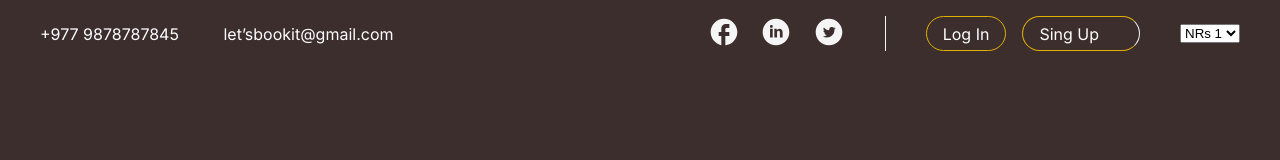
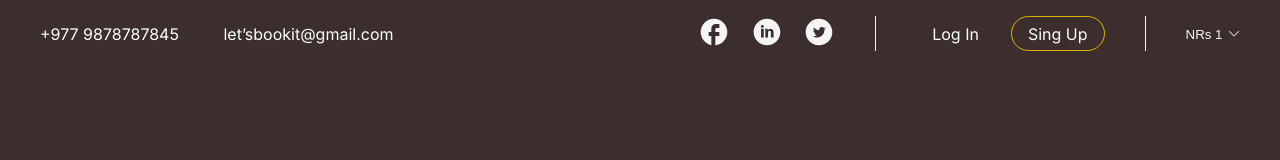
Before and after one commit to Gumadan/portfolio_6, a plain HTML site: page index.html in a window 1280 px wide. Drawn offline with Linux system fonts and the light colour scheme.

Commit message:
done header-top

```diff
--- a/css/style.css
+++ b/css/style.css
@@ -132,9 +132,23 @@ a {
   color: inherit;
   text-decoration: none;
 }
-
 .content {
   padding: 0 40px;
+}
+.select-custom select {
+  appearance: none;
+  background: none;
+  border: none;
+  color: #F5F5F5;
+  outline: none;
+}
+.select-custom::after {
+  content: url('../images/arrow.svg');
+  vertical-align: middle;
+  display: inline-block;
+}
+.select-custom select option {
+  color: #000;
 }
 
 /* header */
@@ -172,6 +186,9 @@ a {
 .header-btn-wrap {
     display: flex;
     align-items: center;
+    margin-right: 40px;
+    padding-right: 40px;
+    border-right: 1px solid #F5F5F5;
 }
 .header-btn {
     min-height: 35px;
@@ -180,17 +197,13 @@ a {
     padding: 8px 16px;
     justify-content: center;
     border-radius: 40px;
-    border: 1px solid #E0B100;
 }
 .header-btn:first-child {
     margin-right: 16px;
 }
-.header-btn:last-child {
-    margin-right: 40px;
-    padding-right: 40px;
-    border-right: 1px solid #F5F5F5;
-}
-.header-btn .is-active {
+.header-btn.is-active {
+  border: 1px solid #E0B100;
 }
 .header-nr {
+
 }
--- a/index.html
+++ b/index.html
@@ -10,17 +10,25 @@
   <body>
     <header class="header">
       <div class="content">
+        <div class="header-top">
           <div class="headr-row">
             <div class="header-left">
-            <a href="tel:9779878787845" class="header-phone">+977 9878787845</a>
+              <a href="tel:9779878787845" class="header-phone"
+                >+977 9878787845</a
+              >
               <a href="mailto:let’sbookit@gmail.com" class="header-email"
-              >let’sbookit@gmail.com</a>
+                >let’sbookit@gmail.com</a
+              >
             </div>
             <div class="header-right">
               <div class="header-social">
-                <a href="#!"> <img src="images/facebook.svg" alt="facebook"></a>
-                <a href="#!"> <img src="images/linkedin.svg" alt="linkedin"></a>
-                <a href="#!"> <img src="images/twitter.svg" alt="twitter"></a>
+                <a href="#!">
+                  <img src="images/facebook.svg" alt="facebook"
+                /></a>
+                <a href="#!">
+                  <img src="images/linkedin.svg" alt="linkedin"
+                /></a>
+                <a href="#!"> <img src="images/twitter.svg" alt="twitter" /></a>
               </div>
 
               <div class="header-btn-wrap">
@@ -28,7 +36,7 @@
                 <a href="#!" class="header-btn is-active">Sing Up</a>
               </div>
 
-            <div class="header-nr">
+              <div class="header-nr select-custom">
                 <select>
                   <option>NRs 1</option>
                   <option>NRs 2</option>
@@ -39,6 +47,7 @@
             </div>
           </div>
         </div>
+      </div>
     </header>
   </body>
 </html>
```
Also changed, not shown: images/arrow.svg (added). Lines whose indentation alone changed are shown as unchanged.
